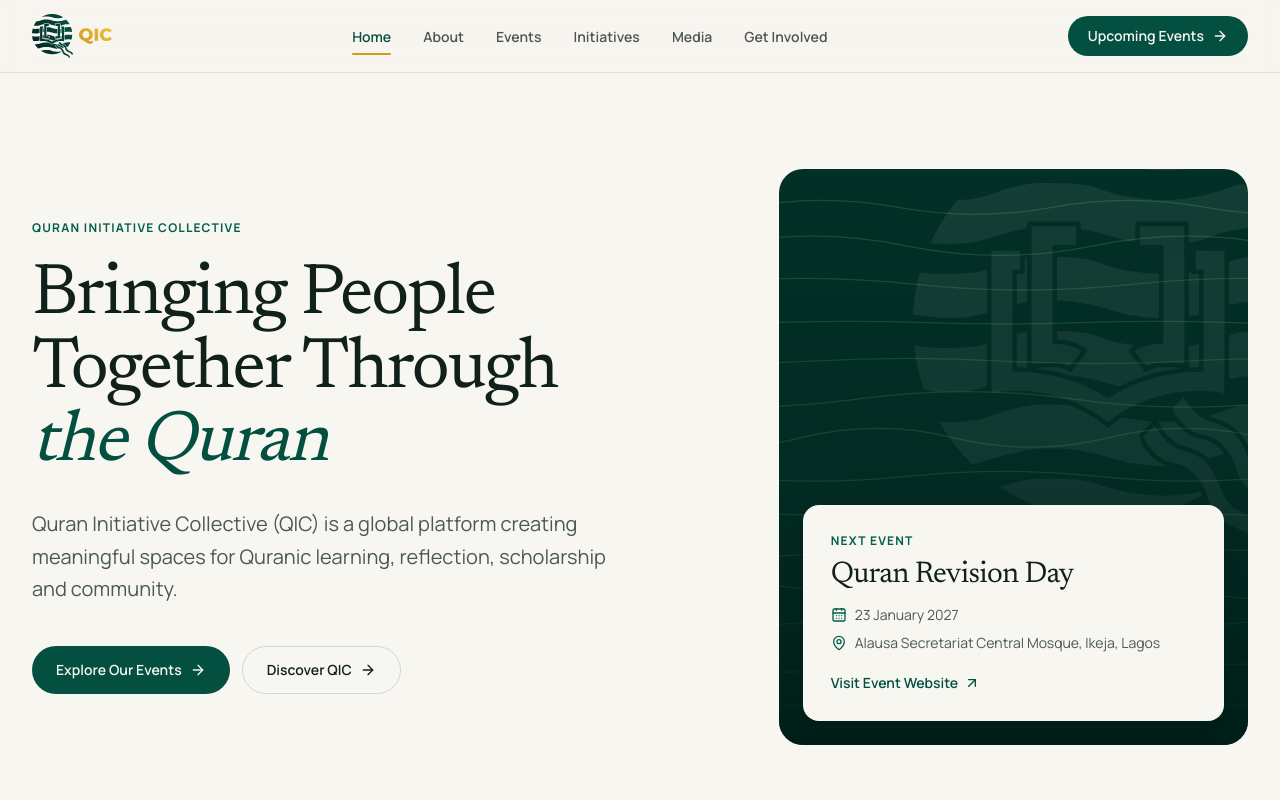
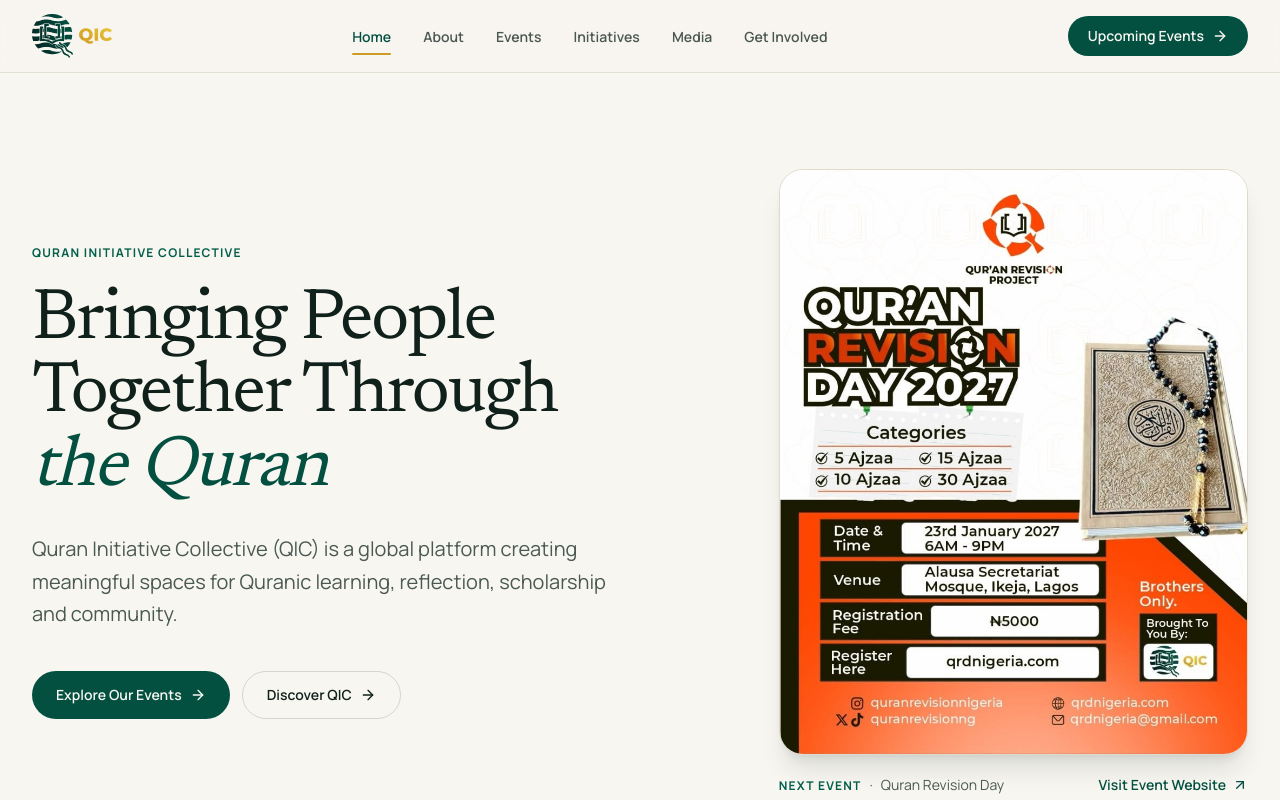
Before and after one commit to Usamah-Abdullateef/QIC, a Next.js app: page / in a window 1280 px wide. Shown: the top 800 px of the page. Built offline with nearby package versions, Linux system fonts and the light colour scheme.

Commit message:
feat: show featured event poster in homepage hero

```diff
--- a/src/app/page.tsx
+++ b/src/app/page.tsx
@@ -78,6 +78,35 @@
           </div>
 
           <div className="lg:col-span-5">
+            {featuredEvent?.poster ? (
+              <div className="mx-auto max-w-md lg:max-w-none">
+                <Link
+                  href={`/events/${featuredEvent.slug}`}
+                  className="block overflow-hidden rounded-3xl border border-line bg-white shadow-xl shadow-brand-950/10 focus-visible:outline-2 focus-visible:outline-offset-4 focus-visible:outline-brand-700"
+                >
+                  <Image
+                    src={featuredEvent.poster.portrait ?? featuredEvent.poster.landscape}
+                    alt={featuredEvent.poster.alt}
+                    placeholder="blur"
+                    loading="eager"
+                    className="h-auto w-full"
+                    sizes="(min-width: 1024px) 40vw, 28rem"
+                  />
+                </Link>
+                <div className="mt-5 flex flex-wrap items-center justify-between gap-x-5 gap-y-3">
+                  <p className="text-sm text-ink-muted">
+                    <span className="text-xs font-bold tracking-widest text-brand-600 uppercase">Next event</span>
+                    <span aria-hidden className="mx-2">·</span>
+                    {featuredEvent.name}
+                  </p>
+                  {featuredEvent.website ? (
+                    <ArrowLink href={featuredEvent.website.href}>{featuredEvent.website.label}</ArrowLink>
+                  ) : (
+                    <ArrowLink href={`/events/${featuredEvent.slug}`}>Learn More</ArrowLink>
+                  )}
+                </div>
+              </div>
+            ) : (
               <div className="relative isolate aspect-[4/5] max-h-[36rem] w-full overflow-hidden rounded-3xl bg-brand-900 sm:aspect-[5/4] lg:aspect-[4/5]">
                 <WaveLines className="absolute inset-0 -z-10 size-full text-brand-400/35" lines={14} amplitude={20} />
                 <Image
@@ -104,6 +133,7 @@
                   </div>
                 )}
               </div>
+            )}
           </div>
         </Container>
       </section>
```
Lines whose indentation alone changed are shown as unchanged.
